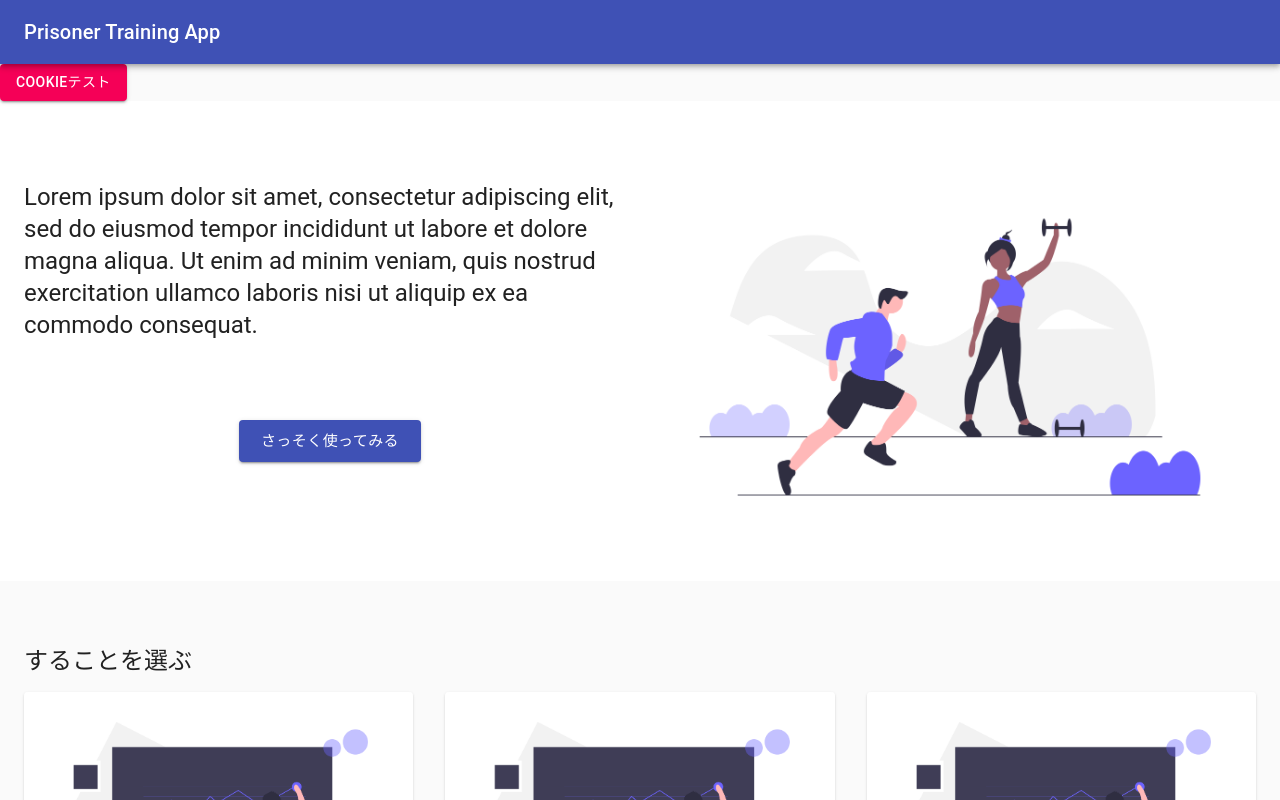
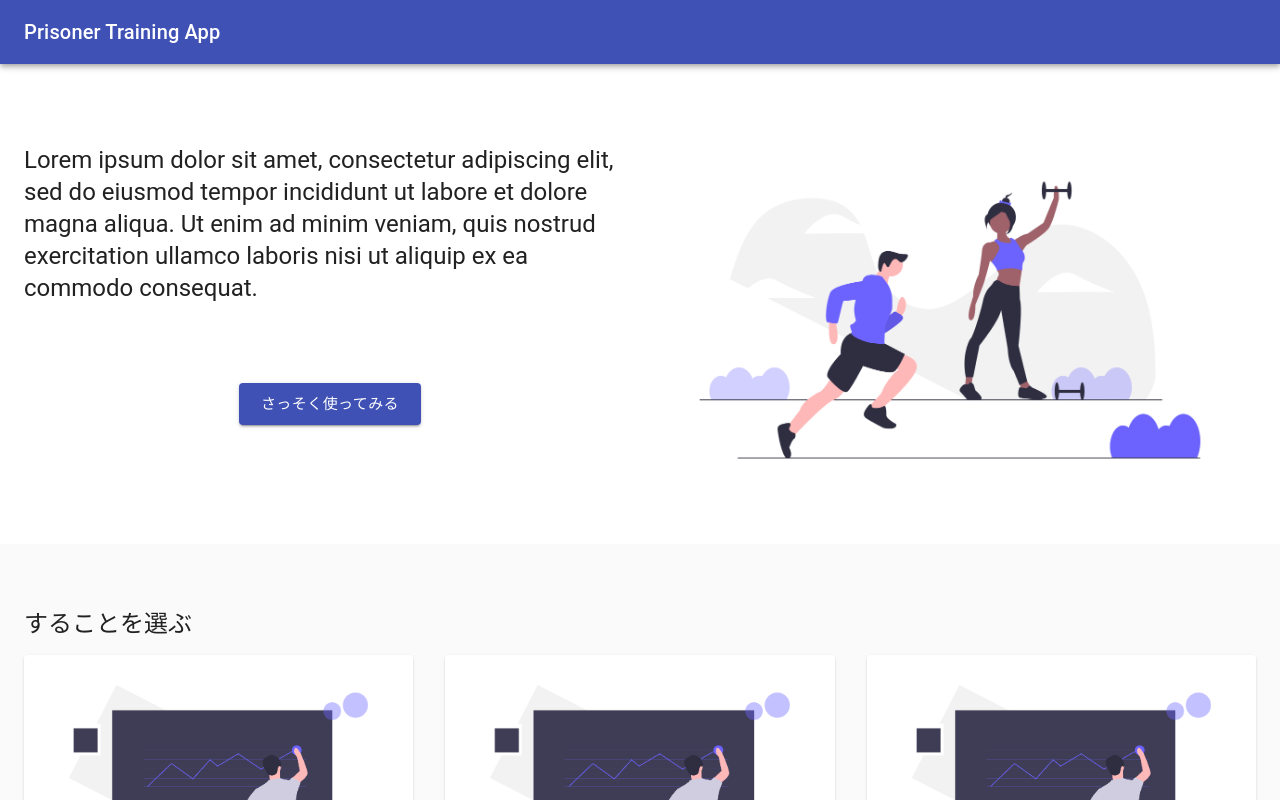
Before and after one commit to Hijikata1869/prisoner-training-app, a React (Create React App) app in the folder frontend/: page / in a window 1280 px wide. Shown: the top 800 px of the page. Built offline with nearby package versions, Linux system fonts and the light colour scheme.

Commit message:
トップページの余計な行を削除

```diff
--- a/frontend/src/containers/Index.jsx
+++ b/frontend/src/containers/Index.jsx
@@ -1,13 +1,9 @@
 import React, { Fragment, useEffect } from 'react';
 import { Typography, Card, CardActions, CardActionArea, CardContent, CardMedia, Grid, Container, Button, Avatar, CardHeader, IconButton  } from '@material-ui/core';
 import { ThumbUp } from '@material-ui/icons';
-import Cookies from 'js-cookie';
 
 // styles
 import { useStyles } from '../styles';
-
-// apis
-import { fetchHome } from '../apis/home';
 
 // images
 import MainLogo from '../images/MainLogo.png';
@@ -27,7 +23,6 @@ export const Index = () => {
   return(
     <Fragment>
       <Header />
-      <Button variant="contained" color="secondary" onClick={() => console.log(Cookies.get())} >Cookieテスト</Button>
       <div className={classes.topWrapper}>
         <Container>
           <Grid container spacing={1} direction="row" >
```
